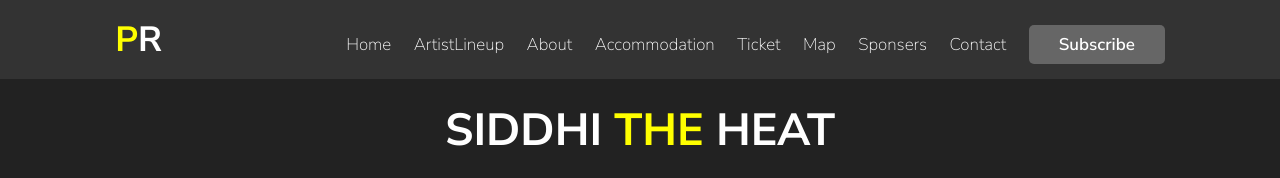
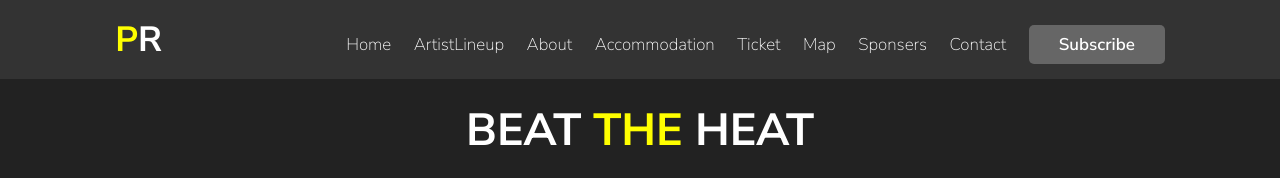
Before and after one commit to PT-02/Event-Website, a plain HTML site: page basic2.0.html in a window 1280 px wide. Shown: the top 178 px of the page. Drawn offline with nearby package versions, Linux system fonts and the light colour scheme.

Commit message:
Update basic2.0.html

```diff
--- a/basic2.0.html
+++ b/basic2.0.html
@@ -36,7 +36,7 @@
 
     <section class="home" id="Home">
         <div class="content">
-            <h3>siddhi<span> the</span> HEAT</h3>
+            <h3>BEAT<span> the</span> HEAT</h3>
 
         </div>
 
```
